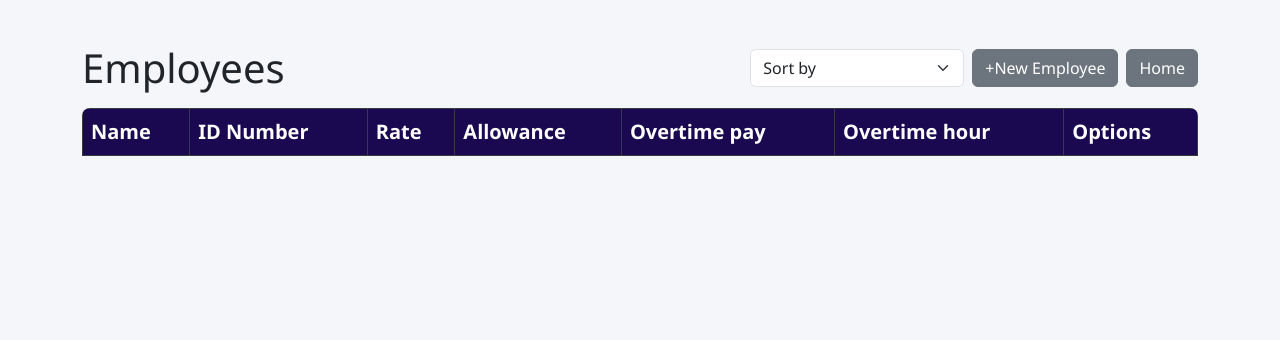
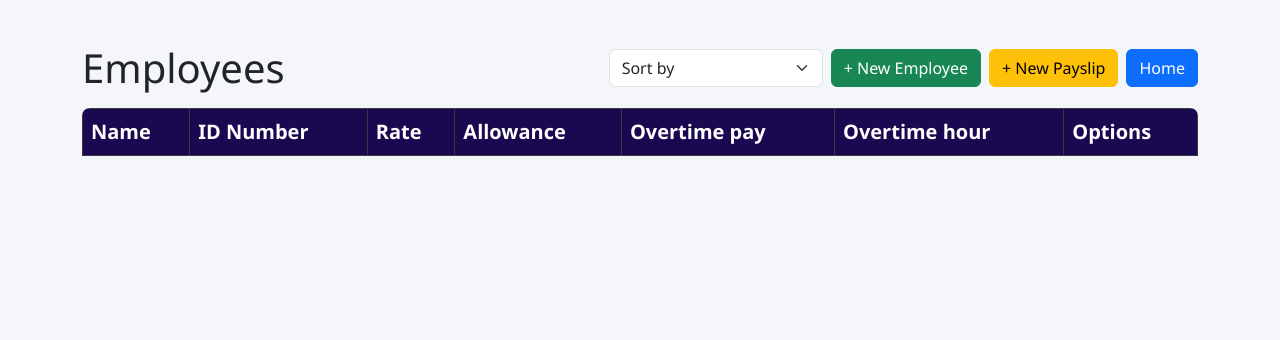
Before and after one commit to Adrian-Ang012/Payroll_system, a Django app: template Employee_Management_System/payroll_app/templates/payroll_app/employee_page.html in a window 1280 px wide. Shown: the part 93-433 px from the top of the page. Run offline with Django 5.2, Linux system fonts and the light colour scheme; the template is opened without the code that fills it, so the values that code supplies are empty.

Commit message:
added so\me new buttons

```diff
--- a/Employee_Management_System/payroll_app/templates/payroll_app/employee_page.html
+++ b/Employee_Management_System/payroll_app/templates/payroll_app/employee_page.html
@@ -62,8 +62,9 @@
                 <option value="overtime_hours ↓">Overtime hours ↓</option>
             </select>
 
-            <a href="{% url 'create_employee' %}" class="btn btn-secondary">+New Employee</a>
-            <a href="{% url 'home' %}" class="btn btn-secondary">Home</a>
+            <a href="{% url 'create_employee' %}" class="btn btn-success">+ New Employee</a>
+            <a href="{% url 'create_payslip' %}" class="btn btn-warning">+ New Payslip</a>
+            <a href="{% url 'home' %}" class="btn btn-primary">Home</a>
         </div>
     </form>
 
--- a/Employee_Management_System/payroll_app/views.py
+++ b/Employee_Management_System/payroll_app/views.py
@@ -5,7 +5,6 @@ from django.db.models.functions import Lower
 from django.contrib.auth.hashers import make_password, check_password
 
 global_sort = 'name ↑'
-
 def home_page(request):
     return render(request, 'payroll_app/home.html')
 
@@ -318,8 +317,6 @@ def delete_account(request):
     return redirect('login')
 
 
-from django.contrib.auth.hashers import check_password, make_password
-
 def update_password(request):
     global account_signed_in
 
@@ -342,7 +339,7 @@ def update_password(request):
             account.password = make_password(newpass1)
             account.save()
             messages.success(request, "Password updated successfully.")
-            return redirect('manage_acc')  # or wherever you want
+            return redirect('manage_acc')
 
     return render(request, 'payroll_app/update_password.html', {'account': account})
 
```
Also changed, not shown: Employee_Management_System/payroll_app/templates/payroll_app/home.html (+1 -12 lines).
